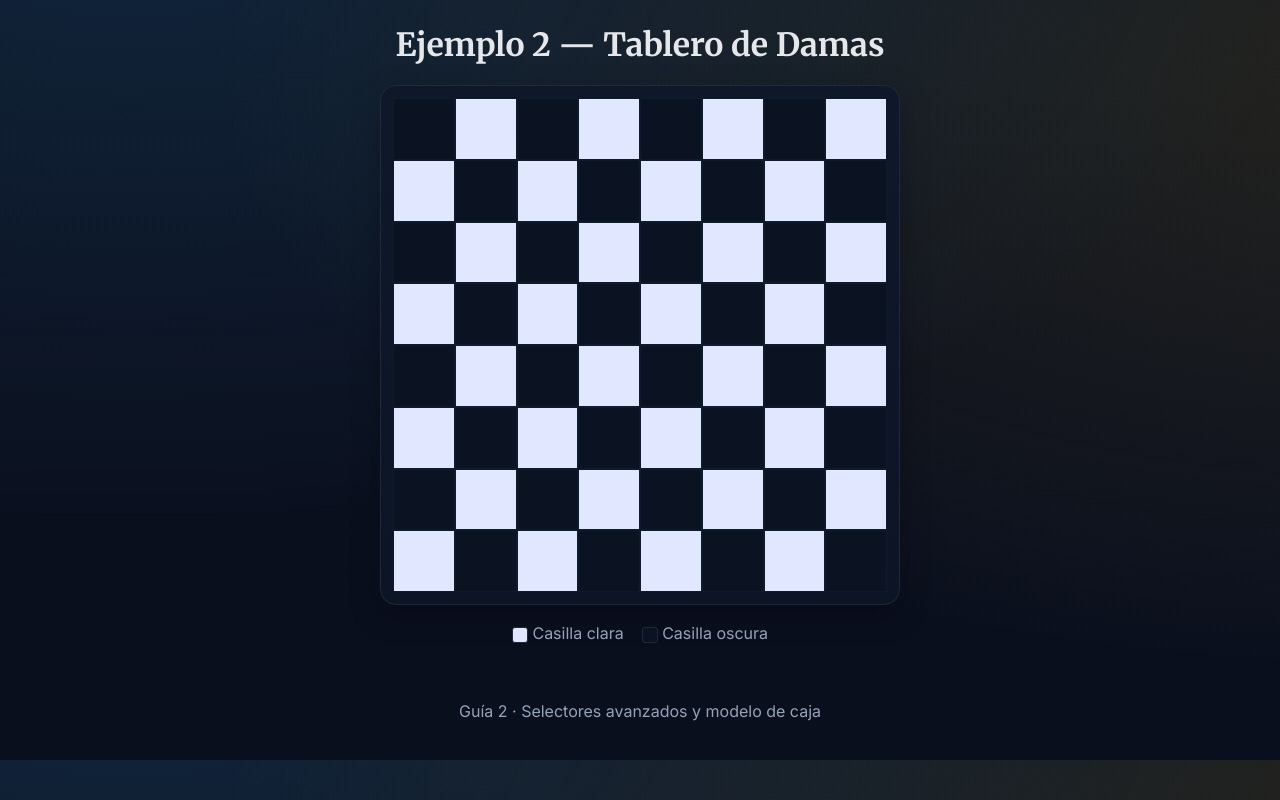
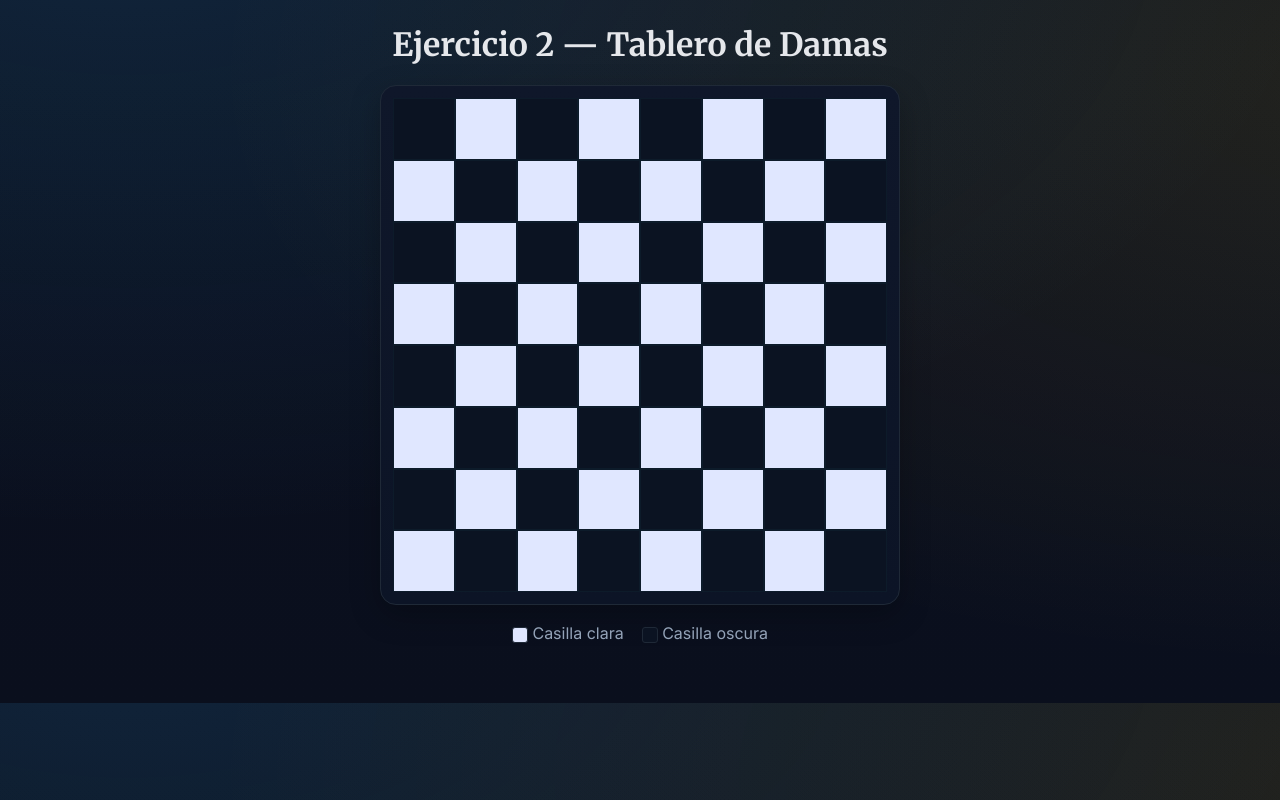
Before and after one commit to kevolandos11/20245301guia2, a plain HTML site: page Ejemplo 2.html in a window 1280 px wide. Drawn offline with Linux system fonts and the light colour scheme; files that its build step writes are made by us from their sources.

Commit message:
Ejemplo 2.html

```diff
--- a/Ejemplo 2.html
+++ b/Ejemplo 2.html
@@ -3,15 +3,13 @@
 <head>
   <meta charset="UTF-8">
   <meta name="viewport" content="width=device-width, initial-scale=1.0">
-  <title>Ejemplo 2 — Tablero de Damas</title>
-  <!-- Google Fonts -->
+  <title>Ejercicio 2 — Tablero de Damas</title>
   <link href="https://fonts.googleapis.com/css2?family=Merriweather:wght@400;700&family=Inter:wght@400;600&display=swap" rel="stylesheet">
-  <!-- Hoja de estilos del ejercicio 2 -->
-  <link rel="stylesheet" href="css/estilo_tablero.css">
+  <link rel="stylesheet" href="estilo_tablero.css">
 </head>
 <body>
   <header class="site-header">
-    <h1>Ejemplo 2 — Tablero de Damas</h1>
+    <h1>Ejercicio 2 — Tablero de Damas</h1>
   </header>
 
   <main id="contenido">
@@ -55,8 +53,6 @@
     </section>
   </main>
 
-  <footer class="site-footer">
-    <p>Guía 2 · Selectores avanzados y modelo de caja</p>
-  </footer>
+  <footer class="site-footer"></footer>
 </body>
 </html>
```
